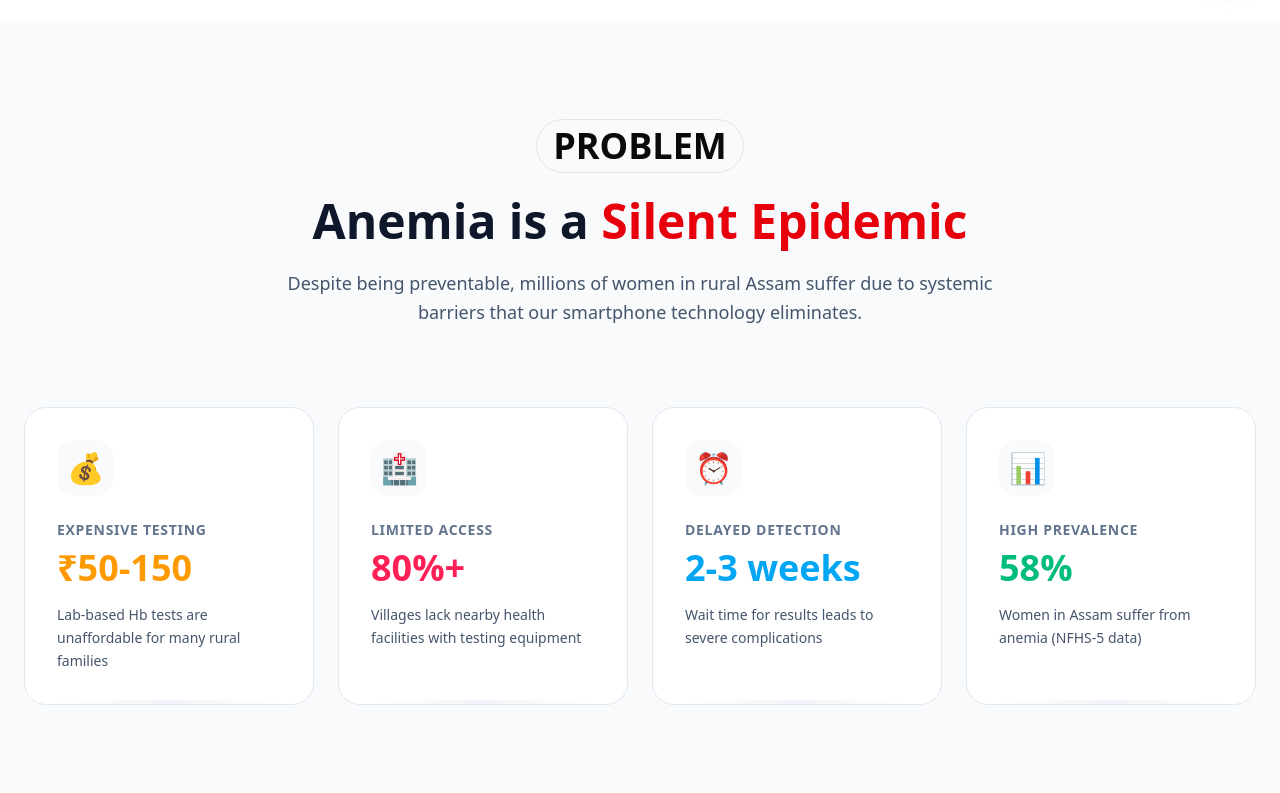
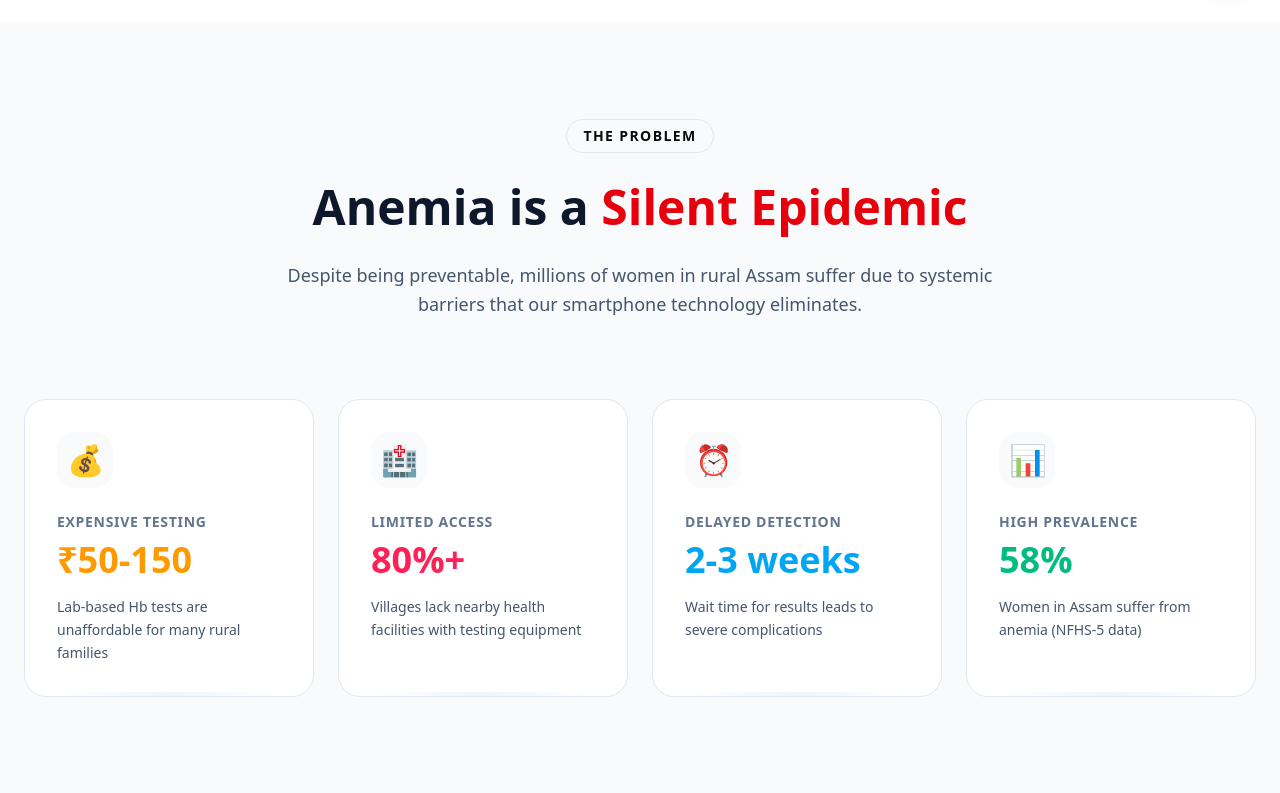
Before and after one commit to YASHSHARMAOFFICIALLY/Argoya-Assam-, a Next.js app: page / in a window 1280 px wide. Shown: the part 800-1593 px from the top of the page. Built offline with nearby package versions, Linux system fonts and the light colour scheme.

Commit message:
dark mode

```diff
--- a/components/Landing/header.tsx
+++ b/components/Landing/header.tsx
@@ -68,7 +68,7 @@ export default function Header() {
   ];
 
   return (
-    <header className="fixed top-0 left-0 right-0 z-50 border-b bg-background/95 backdrop-blur supports-[backdrop-filter]:bg-background/60">
+    <header className="fixed top-0 left-0 right-0 z-50 border-b bg-background/95   backdrop-blur supports-[backdrop-filter]:bg-background/60">
       <div className="container mx-auto px-4">
         <nav className="flex h-16 items-center justify-between">
           <Link href="/" className="flex items-center space-x-1 -gap-10">
--- a/components/Landing/hero.tsx
+++ b/components/Landing/hero.tsx
@@ -2,7 +2,7 @@
 
 export  default function Hero() {
   return (
-    <section className="relative min-h-screen flex items-center justify-center overflow-hidden bg-gradient-to-br from-primary-600 via-primary-700 to-primary-900">
+    <section className="relative min-h-screen flex items-center justify-center overflow-hidden bg-gradient-to-br from-primary-600 via-primary-700 to-primary-900 dark:bg-slate-900">
       {/* Animated Background Pattern */}
       <div className="absolute inset-0 opacity-10">
         <div className="absolute top-20 left-10 w-72 h-72 bg-white rounded-full blur-3xl animate-float"></div>
@@ -166,15 +166,7 @@ export  default function Hero() {
         </div>
       </div>
 
-      {/* Scroll Indicator */}
-      <div className="absolute bottom-8 left-1/2 transform -translate-x-1/2 animate-bounce">
-        <a href="#problem" className="text-white flex flex-col items-center space-y-2">
-          <span className="text-sm font-medium">Scroll to learn more</span>
-          <svg className="w-6 h-6" fill="none" stroke="currentColor" viewBox="0 0 24 24">
-            <path strokeLinecap="round" strokeLinejoin="round" strokeWidth={2} d="M19 14l-7 7m0 0l-7-7m7 7V3" />
-          </svg>
-        </a>
-      </div>
+
     </section>
   )
 }
--- a/components/Landing/problem.tsx
+++ b/components/Landing/problem.tsx
@@ -1,4 +1,3 @@
-
 export default function Problem() {
   const problems = [
     {
@@ -32,49 +31,53 @@ export default function Problem() {
   ]
 
   return (
-    <section id="problem" className="py-24 bg-slate-50  relative overflow-hidden">
-      {/* Background Decorative Elements - Matching Hero Style */}
-      <div className="absolute top-0 right-0 w-1/3 h-1/3 bg-primary-100/50 blur-[120px] rounded-full -z-10"></div>
-      <div className="absolute bottom-0 left-0 w-1/4 h-1/4 bg-accent-100/40 blur-[100px] rounded-full -z-10"></div>
+    // Added dark:bg-slate-900
+    <section id="problem" className="py-24 bg-slate-50 dark:bg-slate-900 relative overflow-hidden transition-colors duration-300">
+
+      {/* Adjusted Opacity for Dark Mode decorative elements */}
+      <div className="absolute top-0 right-0 w-1/3 h-1/3 bg-primary-100/50 dark:bg-primary-900/20 blur-[120px] rounded-full -z-10"></div>
+      <div className="absolute bottom-0 left-0 w-1/4 h-1/4 bg-accent-100/40 dark:bg-accent-900/10 blur-[100px] rounded-full -z-10"></div>
 
       <div className="container mx-auto px-4 md:px-6">
-        {/* Section Header */}
         <div className="text-center max-w-3xl mx-auto mb-20">
-          <div className="inline-flex items-center space-x-2 bg-primary-100 border border-primary-200 px-4 py-1.5 rounded-full mb-6">
+          {/* Badge styling for dark mode */}
+          <div className="inline-flex items-center space-x-2 bg-primary-100 dark:bg-primary-900/30 border border-primary-200 dark:border-primary-800 px-4 py-1.5 rounded-full mb-6">
+            <span className="text-sm font-bold text-primary-700 dark:text-primary-300 uppercase tracking-widest">The Problem</span>
+          </div>
 
-            <span className="text-4xl font-bold text-primary-700 text-center uppercase tracking-normal dark:text-white">Problem</span>
-          </div>
-          <h2 className="text-4xl md:text-5xl font-display font-bold text-slate-900 leading-tigh">
-            Anemia is a <span className=" bg-clip-text bg-gradient-to-r text-red-600 from-primary-600 to-primary-800">Silent Epidemic</span>
+          {/* Heading - Added dark:text-white */}
+          <h2 className="text-4xl md:text-5xl font-display font-bold text-slate-900 dark:text-white leading-tight">
+            Anemia is a <span className="text-red-600">Silent Epidemic</span>
           </h2>
-          <p className="text-lg text-slate-600 mt-6 leading-relaxed dark:bg-white ">
+
+          {/* Subtext - Added dark:text-slate-400 */}
+          <p className="text-lg text-slate-600 dark:text-slate-400 mt-6 leading-relaxed">
             Despite being preventable, millions of women in rural Assam suffer due to systemic barriers that our smartphone technology eliminates.
           </p>
         </div>
 
-        {/* Problem Cards - Elevated Card Design */}
         <div className="grid md:grid-cols-2 lg:grid-cols-4 gap-6">
           {problems.map((item, index) => (
             <div
               key={index}
-              className="group relative bg-white border border-slate-200 p-8 rounded-3xl transition-all duration-300 hover:shadow-[0_20px_50px_rgba(0,0,0,0.1)] hover:-translate-y-2"
+              // Changed bg-white to dark:bg-slate-800 and border to dark:border-slate-700
+              className="group relative bg-white dark:bg-slate-800/50 dark:backdrop-blur border border-slate-200 dark:border-slate-700 p-8 rounded-3xl transition-all duration-300 hover:shadow-[0_20px_50px_rgba(0,0,0,0.1)] dark:hover:shadow-[0_20px_50px_rgba(0,0,0,0.4)] hover:-translate-y-2"
             >
-              {/* Floating Icon Circle */}
-              <div className="w-14 h-14 bg-slate-50 rounded-2xl flex items-center justify-center text-3xl mb-6 group-hover:scale-110 transition-transform duration-300">
+              {/* Icon container dark mode */}
+              <div className="w-14 h-14 bg-slate-50 dark:bg-slate-700 rounded-2xl flex items-center justify-center text-3xl mb-6 group-hover:scale-110 transition-transform duration-300">
                 {item.icon}
               </div>
 
-              <h3 className="text-sm font-bold text-slate-500 uppercase tracking-wider mb-2 ">{item.title}</h3>
+              {/* Title & Description dark mode */}
+              <h3 className="text-sm font-bold text-slate-500 dark:text-slate-400 uppercase tracking-wider mb-2">{item.title}</h3>
               <div className={`text-4xl font-black mb-4 ${item.accent}`}>{item.stat}</div>
-              <p className="text-slate-600 text-sm leading-relaxed ">{item.description}</p>
+              <p className="text-slate-600 dark:text-slate-300 text-sm leading-relaxed">{item.description}</p>
 
-              {/* Subtle Decorative Line */}
-              <div className="absolute bottom-0 left-8 right-8 h-1 bg-gradient-to-r from-transparent via-slate-100 to-transparent"></div>
+              {/* Decorative Line dark mode */}
+              <div className="absolute bottom-0 left-8 right-8 h-1 bg-gradient-to-r from-transparent via-slate-100 dark:via-slate-700 to-transparent"></div>
             </div>
           ))}
         </div>
-
-
       </div>
     </section>
   )
```
